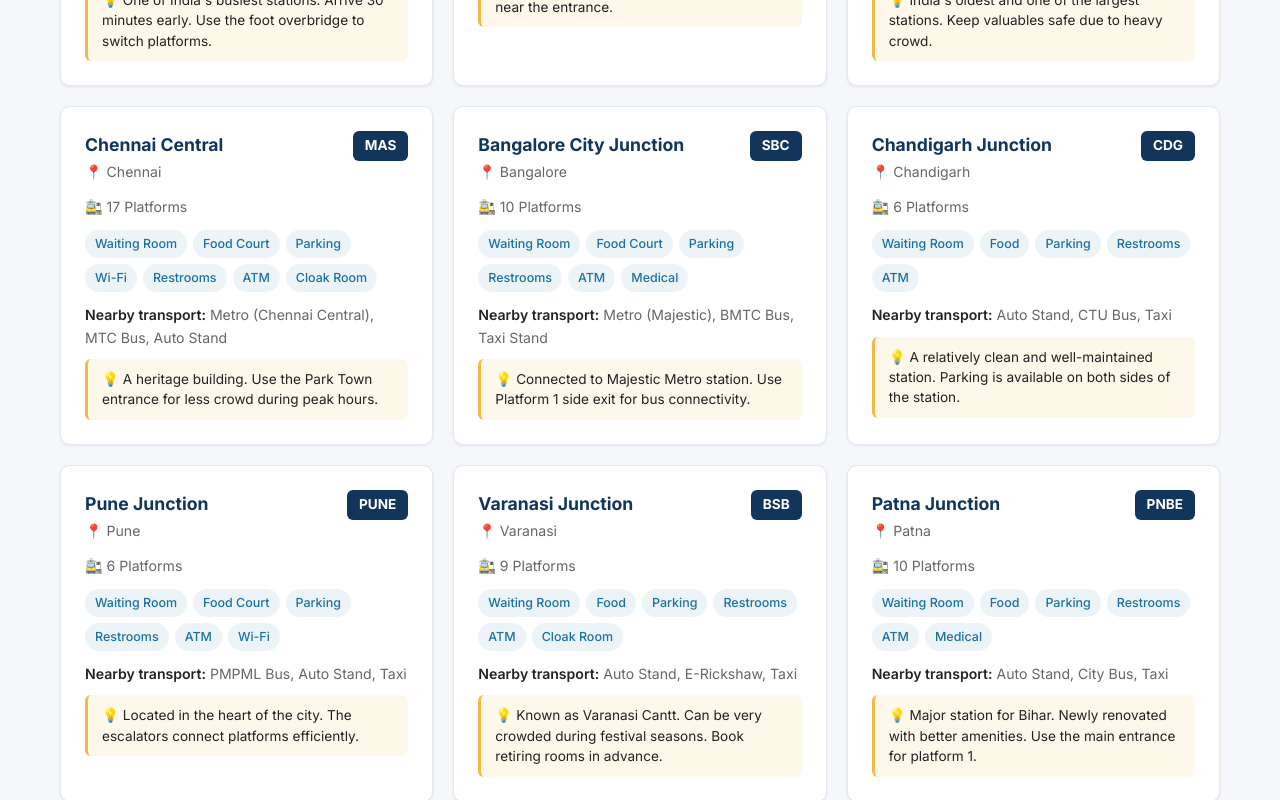
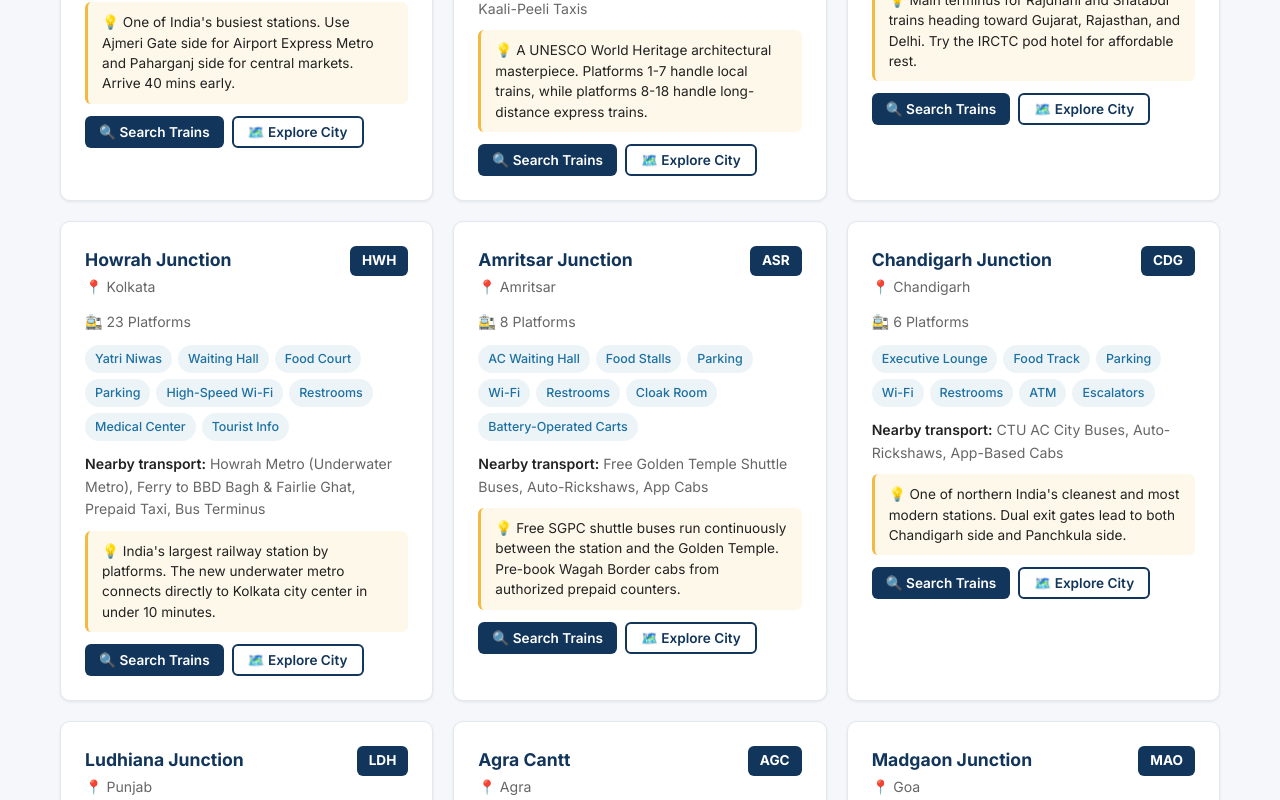
Before and after one commit to simratkaur29/Project-RailMate, a React (Vite) app: page /stations in a window 1280 px wide. Shown: the part 700-1500 px from the top of the page. Built offline with nearby package versions, Linux system fonts and the light colour scheme; the HTML template or start-up script is replaced by a standard one.

Commit message:
feat: expand stations to 22 major hubs across India and add quick action buttons

```diff
--- a/src/components/StationCard.jsx
+++ b/src/components/StationCard.jsx
@@ -1,4 +1,16 @@
+import { useNavigate } from 'react-router-dom';
+
 function StationCard({ station }) {
+  const navigate = useNavigate();
+
+  const handleSearchTrains = () => {
+    navigate('/trains', { state: { source: station.city } });
+  };
+
+  const handleExploreCity = () => {
+    navigate(`/destination/${encodeURIComponent(station.city)}`);
+  };
+
   return (
     <div className="station-card card">
       <div className="station-header">
@@ -26,6 +38,15 @@ function StationCard({ station }) {
       <div className="station-tips">
         💡 {station.tips}
       </div>
+
+      <div className="station-actions" style={{ display: 'flex', gap: '8px', marginTop: '12px' }}>
+        <button className="btn btn-primary btn-sm" onClick={handleSearchTrains}>
+          🔍 Search Trains
+        </button>
+        <button className="btn btn-outline btn-sm" onClick={handleExploreCity}>
+          🗺️ Explore City
+        </button>
+      </div>
     </div>
   );
 }
--- a/src/data/stations.js
+++ b/src/data/stations.js
@@ -5,49 +5,49 @@ const stations = [
     code: "NDLS",
     city: "New Delhi",
     platforms: 16,
-    facilities: ["Waiting Room", "Food Court", "Parking", "Wi-Fi", "Restrooms", "Medical", "ATM", "Cloak Room"],
-    nearbyTransport: ["Metro (New Delhi Station)", "Auto/Taxi Stand", "Bus Stop"],
-    tips: "One of India's busiest stations. Arrive 30 minutes early. Use the foot overbridge to switch platforms.",
+    facilities: ["Executive Lounge", "Food Court", "Parking", "Wi-Fi", "Restrooms", "Medical", "ATM", "Cloak Room", "Wheelchair Access"],
+    nearbyTransport: ["Delhi Metro (Yellow & Airport Express Lines)", "Prepaid Auto/Taxi Stand", "DTC Bus Stop"],
+    tips: "One of India's busiest stations. Use Ajmeri Gate side for Airport Express Metro and Paharganj side for central markets. Arrive 40 mins early.",
   },
   {
     id: 2,
+    name: "Chhatrapati Shivaji Maharaj Terminus",
+    code: "CSMT",
+    city: "Mumbai",
+    platforms: 18,
+    facilities: ["Heritage Gallery", "Waiting Hall", "Food Plaza", "Wi-Fi", "Restrooms", "ATM", "Cloak Room", "Tourist Info"],
+    nearbyTransport: ["Mumbai Suburban Local Trains (Harbour/Central Lines)", "BEST Buses", "Kaali-Peeli Taxis"],
+    tips: "A UNESCO World Heritage architectural masterpiece. Platforms 1-7 handle local trains, while platforms 8-18 handle long-distance express trains.",
+  },
+  {
+    id: 3,
     name: "Mumbai Central",
     code: "MMCT",
     city: "Mumbai",
     platforms: 10,
-    facilities: ["Waiting Room", "Food Court", "Parking", "Restrooms", "ATM", "Book Stall"],
-    nearbyTransport: ["Local Train", "BEST Bus", "Taxi Stand"],
-    tips: "Well connected via Mumbai local trains. Check platform number on the display board near the entrance.",
+    facilities: ["Pod Hotel (Urbanpod)", "Executive Lounge", "Food Court", "Parking", "Restrooms", "ATM", "Book Stall"],
+    nearbyTransport: ["Western Line Local Trains", "BEST Buses", "Taxi Stand"],
+    tips: "Main terminus for Rajdhani and Shatabdi trains heading toward Gujarat, Rajasthan, and Delhi. Try the IRCTC pod hotel for affordable rest.",
   },
   {
-    id: 3,
+    id: 4,
     name: "Howrah Junction",
     code: "HWH",
     city: "Kolkata",
     platforms: 23,
-    facilities: ["Waiting Room", "Food Court", "Parking", "Wi-Fi", "Restrooms", "Medical", "ATM", "Tourist Info"],
-    nearbyTransport: ["Ferry to BBD Bagh", "Metro", "Bus Stand", "Taxi"],
-    tips: "India's oldest and one of the largest stations. Keep valuables safe due to heavy crowd.",
-  },
-  {
-    id: 4,
-    name: "Chennai Central",
-    code: "MAS",
-    city: "Chennai",
-    platforms: 17,
-    facilities: ["Waiting Room", "Food Court", "Parking", "Wi-Fi", "Restrooms", "ATM", "Cloak Room"],
-    nearbyTransport: ["Metro (Chennai Central)", "MTC Bus", "Auto Stand"],
-    tips: "A heritage building. Use the Park Town entrance for less crowd during peak hours.",
+    facilities: ["Yatri Niwas", "Waiting Hall", "Food Court", "Parking", "High-Speed Wi-Fi", "Restrooms", "Medical Center", "Tourist Info"],
+    nearbyTransport: ["Howrah Metro (Underwater Metro)", "Ferry to BBD Bagh & Fairlie Ghat", "Prepaid Taxi", "Bus Terminus"],
+    tips: "India's largest railway station by platforms. The new underwater metro connects directly to Kolkata city center in under 10 minutes.",
   },
   {
     id: 5,
-    name: "Bangalore City Junction",
-    code: "SBC",
-    city: "Bangalore",
-    platforms: 10,
-    facilities: ["Waiting Room", "Food Court", "Parking", "Restrooms", "ATM", "Medical"],
-    nearbyTransport: ["Metro (Majestic)", "BMTC Bus", "Taxi Stand"],
-    tips: "Connected to Majestic Metro station. Use Platform 1 side exit for bus connectivity.",
+    name: "Amritsar Junction",
+    code: "ASR",
+    city: "Amritsar",
+    platforms: 8,
+    facilities: ["AC Waiting Hall", "Food Stalls", "Parking", "Wi-Fi", "Restrooms", "Cloak Room", "Battery-Operated Carts"],
+    nearbyTransport: ["Free Golden Temple Shuttle Buses", "Auto-Rickshaws", "App Cabs"],
+    tips: "Free SGPC shuttle buses run continuously between the station and the Golden Temple. Pre-book Wagah Border cabs from authorized prepaid counters.",
   },
   {
     id: 6,
@@ -55,39 +55,169 @@ const stations = [
     code: "CDG",
     city: "Chandigarh",
     platforms: 6,
-    facilities: ["Waiting Room", "Food", "Parking", "Restrooms", "ATM"],
-    nearbyTransport: ["Auto Stand", "CTU Bus", "Taxi"],
-    tips: "A relatively clean and well-maintained station. Parking is available on both sides of the station.",
+    facilities: ["Executive Lounge", "Food Track", "Parking", "Wi-Fi", "Restrooms", "ATM", "Escalators"],
+    nearbyTransport: ["CTU AC City Buses", "Auto-Rickshaws", "App-Based Cabs"],
+    tips: "One of northern India's cleanest and most modern stations. Dual exit gates lead to both Chandigarh side and Panchkula side.",
   },
   {
     id: 7,
+    name: "Ludhiana Junction",
+    code: "LDH",
+    city: "Punjab",
+    platforms: 7,
+    facilities: ["Waiting Rooms", "Food Court", "Wi-Fi", "Parking", "Restrooms", "ATM", "Medical Booth"],
+    nearbyTransport: ["Auto Stand", "Interstate Bus Terminal (ISBT)", "Taxi Stand"],
+    tips: "Major junction on the Delhi-Amritsar main line. Known as Punjab's industrial gateway with heavy freight and passenger traffic.",
+  },
+  {
+    id: 8,
+    name: "Agra Cantt",
+    code: "AGC",
+    city: "Agra",
+    platforms: 6,
+    facilities: ["Tourist Information Center", "Executive Lounge", "Wi-Fi", "Parking", "Restrooms", "Cloak Room", "Souvenir Shops"],
+    nearbyTransport: ["Prepaid Auto/Taxi Booth", "Electric Rickshaws (Taj Protected Zone)", "City Buses"],
+    tips: "Primary station for Gatimaan Express and Taj Express. Use the UP Tourism prepaid counter right on Platform 1 for fair-priced Taj Mahal cabs.",
+  },
+  {
+    id: 9,
+    name: "Madgaon Junction",
+    code: "MAO",
+    city: "Goa",
+    platforms: 6,
+    facilities: ["AC Waiting Rooms", "Konkan Railway Food Stalls", "Wi-Fi", "Parking", "Restrooms", "Prepaid Taxi Booth"],
+    nearbyTransport: ["Kadamba State Buses", "Prepaid Taxis", "Pilot Bikes & Scooter Rentals"],
+    tips: "Goa's primary railway junction connecting Mumbai, Bangalore, and Kerala. Convenient base for South Goa beaches like Colva and Benaulim.",
+  },
+  {
+    id: 10,
+    name: "Jaipur Junction",
+    code: "JP",
+    city: "Jaipur",
+    platforms: 8,
+    facilities: ["Heritage Executive Lounge", "Food Plaza", "Wi-Fi", "Retiring Rooms", "Restrooms", "ATM", "Cloak Room"],
+    nearbyTransport: ["Jaipur Metro (Railway Station Stop)", "Prepaid Auto Stand", "RSRTC Buses"],
+    tips: "Beautiful Rajasthani heritage station architecture. Directly integrated with Jaipur Metro for quick travel to Chandpole and old city bazaars.",
+  },
+  {
+    id: 11,
+    name: "Chennai Central",
+    code: "MAS",
+    city: "Chennai",
+    platforms: 17,
+    facilities: ["Executive Lounge", "Food Court", "Parking", "Wi-Fi", "Restrooms", "Medical", "ATM", "Cloak Room", "Wheelchair Support"],
+    nearbyTransport: ["Chennai Metro (Puratchi Thalaivar Dr. M.G.R Metro)", "MTC Bus Terminus", "Auto Stand"],
+    tips: "Heritage red Gothic-Romanesque building. Central Metro station is directly beneath the railway premises for quick transit.",
+  },
+  {
+    id: 12,
+    name: "Bangalore City Junction (KSR)",
+    code: "SBC",
+    city: "Bangalore",
+    platforms: 10,
+    facilities: ["Waiting Rooms", "Food Court", "Parking", "High-Speed Wi-Fi", "Restrooms", "ATM", "Retiring Rooms"],
+    nearbyTransport: ["Namma Metro (Nadaprabhu Kempegowda Majestic)", "BMTC City Bus Stand", "KSRTC Interstate Terminal"],
+    tips: "Connected to Majestic interchange metro station via a covered skywalk. Platform 1 has the primary exit toward the central bus terminal.",
+  },
+  {
+    id: 13,
+    name: "Secunderabad Junction",
+    code: "SC",
+    city: "Hyderabad",
+    platforms: 10,
+    facilities: ["Executive AC Lounge", "IRCTC Food Court", "Wi-Fi", "Restrooms", "ATM", "Cloak Room", "Escalators on all platforms"],
+    nearbyTransport: ["Hyderabad Metro (Secunderabad West & East)", "TSRTC Buses", "Prepaid Cabs"],
+    tips: "Headquarters of South Central Railway. Very well connected to Hyderabad twin city centers and Charminar via the metro.",
+  },
+  {
+    id: 14,
     name: "Pune Junction",
     code: "PUNE",
     city: "Pune",
     platforms: 6,
-    facilities: ["Waiting Room", "Food Court", "Parking", "Restrooms", "ATM", "Wi-Fi"],
-    nearbyTransport: ["PMPML Bus", "Auto Stand", "Taxi"],
-    tips: "Located in the heart of the city. The escalators connect platforms efficiently.",
+    facilities: ["AC Waiting Rooms", "Food Court", "Wi-Fi", "Parking", "Restrooms", "ATM", "Cloak Room"],
+    nearbyTransport: ["Pune Metro", "PMPML City Buses", "Auto Stand", "Shared Cabs to Mumbai"],
+    tips: "Terminus for the iconic Deccan Queen. Platform 1 has pre-paid auto counters and shared AC cabs heading directly to Mumbai via the Expressway.",
   },
   {
-    id: 8,
-    name: "Varanasi Junction",
+    id: 15,
+    name: "Varanasi Junction (Cantt)",
     code: "BSB",
     city: "Varanasi",
     platforms: 9,
-    facilities: ["Waiting Room", "Food", "Parking", "Restrooms", "ATM", "Cloak Room"],
-    nearbyTransport: ["Auto Stand", "E-Rickshaw", "Taxi"],
-    tips: "Known as Varanasi Cantt. Can be very crowded during festival seasons. Book retiring rooms in advance.",
+    facilities: ["Executive Lounge", "Food Plaza", "Waiting Hall", "Wi-Fi", "Restrooms", "ATM", "Cloak Room", "Pilgrim Assistance"],
+    nearbyTransport: ["E-Rickshaws", "Auto-Rickshaws", "Prepaid Taxi Stand"],
+    tips: "Origin station for the Vande Bharat Express. Take an electric rickshaw straight to Godowlia Crossing (15 mins) to reach Kashi Vishwanath and Dashashwamedh Ghat.",
   },
   {
-    id: 9,
+    id: 16,
+    name: "Ahmedabad Junction (Kalupur)",
+    code: "ADI",
+    city: "Ahmedabad",
+    platforms: 12,
+    facilities: ["Waiting Halls", "Food Plaza (Gujarati snacks)", "High-Speed Wi-Fi", "Parking", "Restrooms", "ATM", "Cloak Room"],
+    nearbyTransport: ["Ahmedabad Metro", "BRTS Bus Terminus", "Auto Stand"],
+    tips: "Terminus for high-speed Mumbai-Ahmedabad Vande Bharat. Direct underground walkway connects to the new Ahmedabad Metro station.",
+  },
+  {
+    id: 17,
     name: "Patna Junction",
     code: "PNBE",
     city: "Patna",
     platforms: 10,
-    facilities: ["Waiting Room", "Food", "Parking", "Restrooms", "ATM", "Medical"],
-    nearbyTransport: ["Auto Stand", "City Bus", "Taxi"],
-    tips: "Major station for Bihar. Newly renovated with better amenities. Use the main entrance for platform 1.",
+    facilities: ["AC Waiting Hall", "Food Stalls", "Parking", "Wi-Fi", "Restrooms", "ATM", "Medical Booth"],
+    nearbyTransport: ["Auto Stand", "City Buses", "App Cabs"],
+    tips: "Major railway hub of Bihar. The front roundabout is very busy; use the newly built multi-level foot overbridge for platform transfers.",
+  },
+  {
+    id: 18,
+    name: "Kalka Railway Station",
+    code: "KLK",
+    city: "Shimla",
+    platforms: 4,
+    facilities: ["Heritage Waiting Rooms", "Food Stalls", "Retiring Rooms", "Wi-Fi", "Restrooms", "Mountain Train Booking"],
+    nearbyTransport: ["Kalka-Shimla UNESCO Toy Train", "Himachal Roadways Buses", "Shared Taxis to Shimla"],
+    tips: "Terminus for broad-gauge trains from Delhi like Kalka Shatabdi, and the starting point for the scenic narrow-gauge mountain train up to Shimla.",
+  },
+  {
+    id: 19,
+    name: "Jammu Tawi",
+    code: "JAT",
+    city: "Kashmir",
+    platforms: 5,
+    facilities: ["Yatri Niwas", "Security Check Booths", "Food Court", "Wi-Fi", "Restrooms", "Cloak Room", "Retiring Rooms"],
+    nearbyTransport: ["JKSRTC Buses to Srinagar", "Shared Taxis to Katra & Valley", "Prepaid Auto Stand"],
+    tips: "The principal railway gateway to Jammu and Kashmir. Direct bus services connect to Banihal, Patnitop, and Srinagar from right outside the exit.",
+  },
+  {
+    id: 20,
+    name: "Ernakulam Junction (South)",
+    code: "ERS",
+    city: "Kochi",
+    platforms: 6,
+    facilities: ["AC Waiting Lounge", "Kerala Tourism Info", "Food Plaza", "Wi-Fi", "Restrooms", "ATM", "Cloak Room"],
+    nearbyTransport: ["Kochi Metro (Ernakulam South Stop)", "KSRTC Bus Station", "Prepaid Auto Stand"],
+    tips: "Main railway station for Kochi. The Ernakulam South Metro station is located right at the station exit for swift travel across the city.",
+  },
+  {
+    id: 21,
+    name: "Udaipur City",
+    code: "UDZ",
+    city: "Udaipur",
+    platforms: 5,
+    facilities: ["Heritage Decor Lounge", "Food Stalls", "Parking", "Wi-Fi", "Restrooms", "ATM", "Cloak Room"],
+    nearbyTransport: ["Auto-Rickshaws", "App Cabs", "Tourist Taxis"],
+    tips: "Located just 2.5 km from Lake Pichola and the City Palace. Easy prepaid auto stands make reaching heritage hotels around the lake quick and simple.",
+  },
+  {
+    id: 22,
+    name: "Lucknow Charbagh",
+    code: "LKO",
+    city: "Lucknow",
+    platforms: 9,
+    facilities: ["Palatial Waiting Halls", "Food Plaza (Awadhi cuisine)", "Parking", "Wi-Fi", "Restrooms", "ATM", "Cloak Room"],
+    nearbyTransport: ["Lucknow Metro (Charbagh Metro Station)", "City Buses", "Prepaid Auto/Taxi Stand"],
+    tips: "One of the most architecturally stunning stations in the world, resembling a grand Rajput-Mughal palace with domed minarets.",
   },
 ];
 
```
